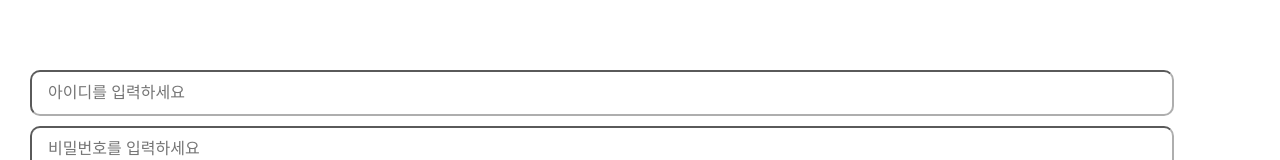
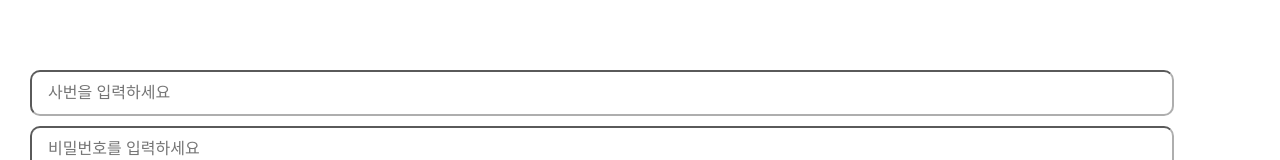
Before and after one commit to Hongji0611/hippo-sell, a React (Create React App) app: page / in a window 1280 px wide. Shown: the part 230-390 px from the top of the page. Built offline with nearby package versions, Linux system fonts and the light colour scheme.

Commit message:
fix: Login change-text-placeholder

```diff
--- a/src/containers/login/LoginScreen.js
+++ b/src/containers/login/LoginScreen.js
@@ -50,7 +50,7 @@ export default function LoginScreen() {
                     className="inputBox"
                     type="text"
                     name="id"
-                    placeholder="아이디를 입력하세요"
+                    placeholder="사번을 입력하세요"
                     onChange={(e) => setId(e.target.value)}
                     value={id}
                 />
```
